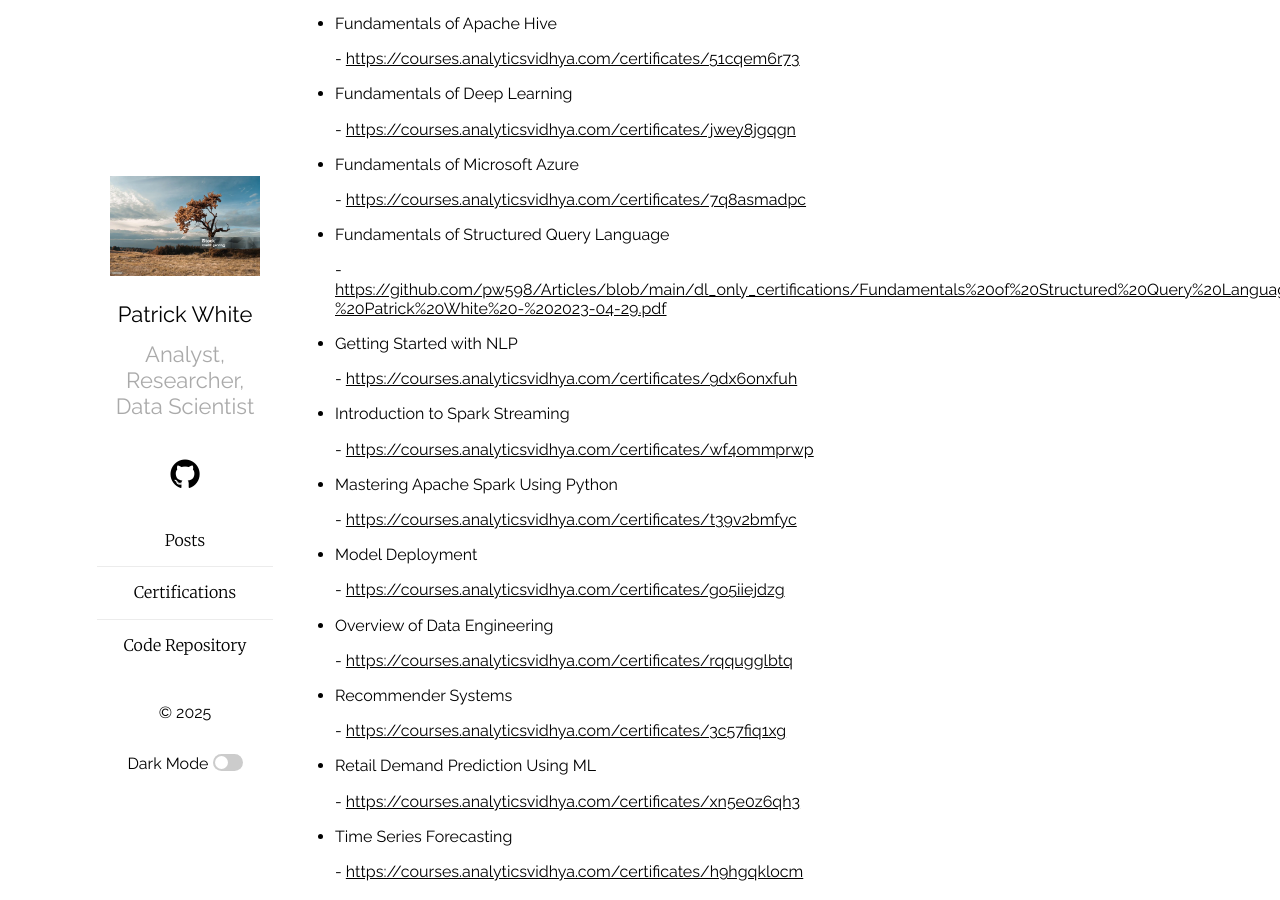
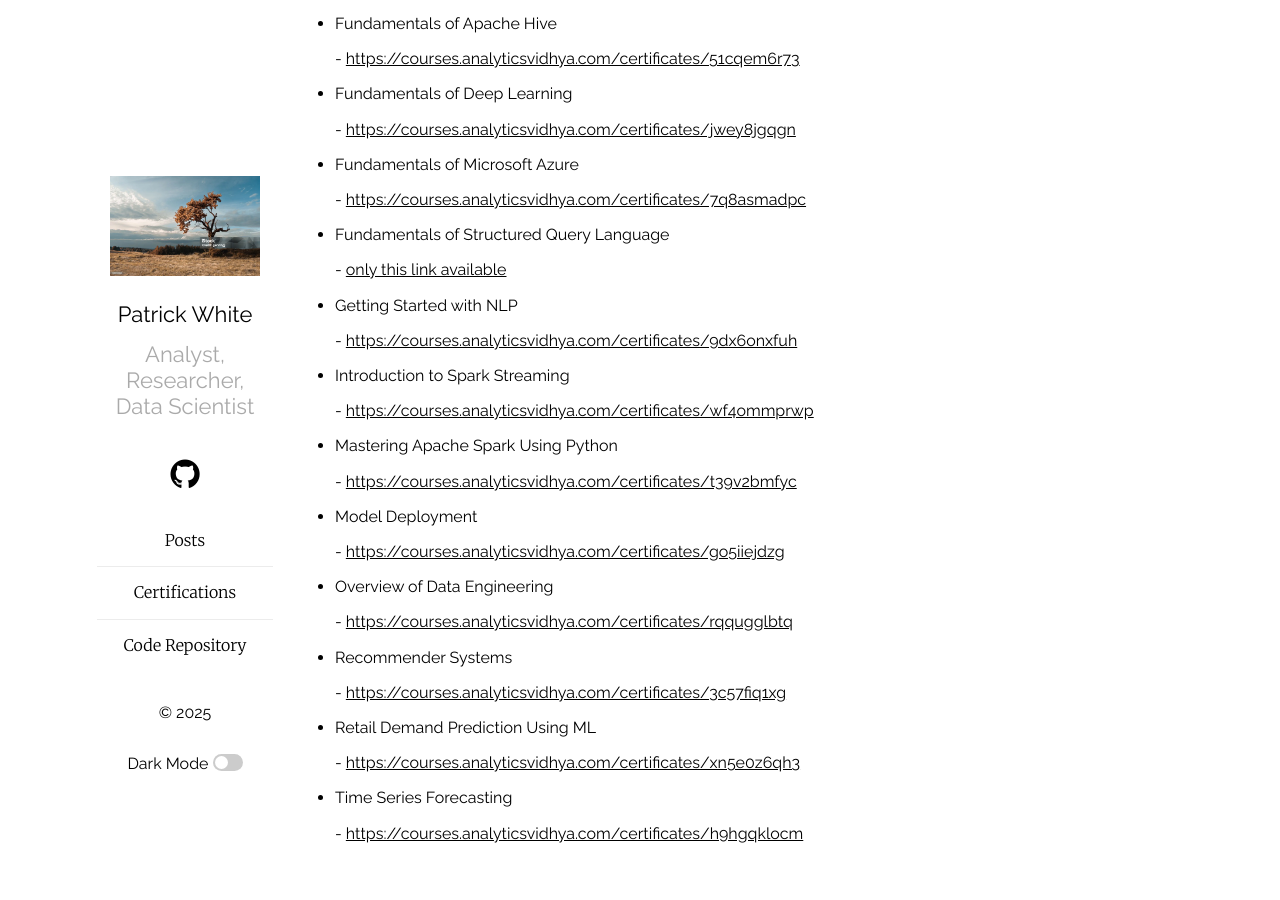
Before and after one commit to pw598/pw598.github.io, a Jekyll site: the page built from certifications.md, in a window 1280 px wide and 900 px high, scrolled down 885 px. Built offline with Jekyll 4.4.1, drawn with Linux system fonts in a browser that asks for light colours.

Commit message:
Add files via upload

```diff
--- a/certifications.md
+++ b/certifications.md
@@ -56,7 +56,7 @@
 <p>- <a href="https://courses.analyticsvidhya.com/certificates/7q8asmadpc">https://courses.analyticsvidhya.com/certificates/7q8asmadpc</a></p>
 
 <li>Fundamentals of Structured Query Language</li>
-<p>- <a href="https://github.com/pw598/Articles/blob/main/dl_only_certifications/Fundamentals%20of%20Structured%20Query%20Language%20-%20Patrick%20White%20-%202023-04-29.pdf">https://github.com/pw598/Articles/blob/main/dl_only_certifications/Fundamentals%20of%20Structured%20Query%20Language%20-%20Patrick%20White%20-%202023-04-29.pdf</a></p>
+<p>- <a href="https://github.com/pw598/Articles/blob/main/dl_only_certifications/Fundamentals%20of%20Structured%20Query%20Language%20-%20Patrick%20White%20-%202023-04-29.pdf">only this link available</a></p>
 
 <li>Getting Started with NLP</li>
 <p>- <a href="https://courses.analyticsvidhya.com/certificates/9dx6onxfuh">https://courses.analyticsvidhya.com/certificates/9dx6onxfuh</a></p>
```
